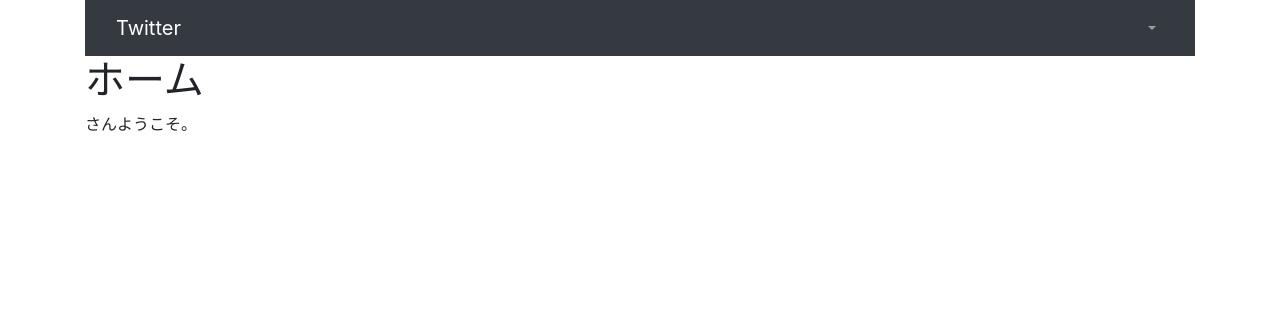
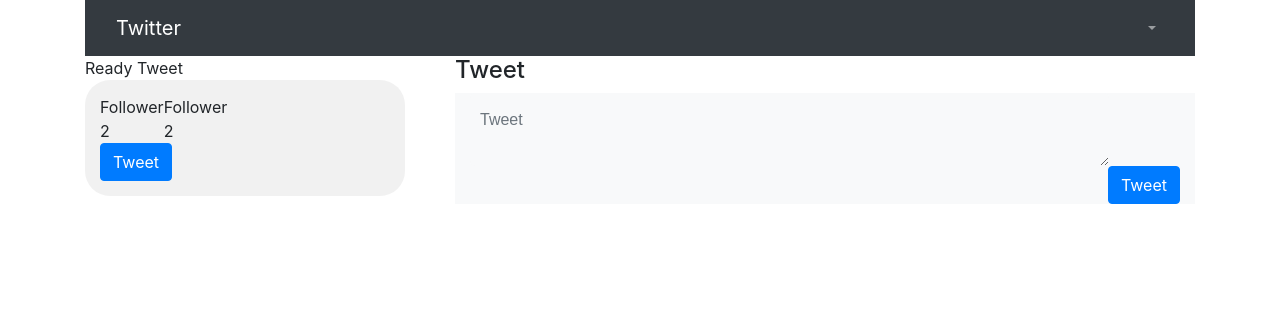
Before and after one commit to taisei-13046/twitter, a Django app: page /home/ in a window 1280 px wide. Shown: the top 316 px of the page. Run offline with Django 3.2, Linux system fonts and the light colour scheme; some libraries are stand-ins or nearby versions.

Commit message:
ツイート画面の骨格を作成

```diff
--- /dev/null
+++ b/static/css/tweet.css
@@ -0,0 +1,33 @@
+.wrapper {
+    display: grid;
+    grid-template-columns: 1fr 2fr;
+}
+
+.profile-box{
+  background-color: #8080801c;
+  padding: 5px;
+  border-radius: 25px;
+  margin-right: 50px;
+  padding: 15px;
+}
+
+.tweet-textarea {
+  border: 0px none;
+  margin-top: 5px;
+  font-size: 1em;
+  padding: 15px 10px 10px;
+  font-family: 'Source Sans Pro',arial,sans-serif;
+  background: #f8f9fa;
+  color: black;
+  -webkit-border-radius: 5px;
+  -moz-border-radius: 5px;
+  border-radius: 5px;
+  -moz-background-clip: padding;
+  -webkit-background-clip: padding-box;
+  background-clip: padding-box;
+  -webkit-box-sizing: border-box;
+  -moz-box-sizing: border-box;
+  box-sizing: border-box;
+  width: 90%;
+  max-width: 700px;
+}
--- a/static/css/user.css
+++ b/static/css/user.css
@@ -12,6 +12,10 @@
     -ms-transform: translate(-50%, -50%);
 }
 
-.user_form {
+.user-form {
     width: 300px;
 }
+
+.home-title{
+    text-align: center;
+}
--- a/user/templates/user/base.html
+++ b/user/templates/user/base.html
@@ -9,6 +9,8 @@
     <!-- Bootstrap CSS -->
     <link rel="stylesheet" href="https://stackpath.bootstrapcdn.com/bootstrap/4.3.1/css/bootstrap.min.css" integrity="sha384-ggOyR0iXCbMQv3Xipma34MD+dH/1fQ784/j6cY/iJTQUOhcWr7x9JvoRxT2MZw1T" crossorigin="anonymous">
     <link rel="stylesheet" href="{% static 'css/user.css' %}">
+    <link rel="stylesheet" href="{% static 'css/tweet.css' %}">
+    <link rel="icon" type="image/png" href="{% static 'img/twitter_icon.png' %}">
     <title>{% block title %}{% endblock %}</title>
   </head>
   <body>
--- a/user/templates/user/home.html
+++ b/user/templates/user/home.html
@@ -1,4 +1,5 @@
 {% extends "user/base.html" %}
+{% load static %}
 {% block title %}ホーム{% endblock %}
 
 {% block content %}
@@ -24,6 +25,34 @@
     </div>
   </div>
 </nav>
-<h1>ホーム</h1>
-<p>{{ user.username }}さんようこそ。</p>
+<div class="wrapper">
+  <div>
+    <div>Ready Tweet</div>
+    <div class="profile-box">
+      <div>{{ user.username }}</div>
+        <div style="display: flex;">
+          <div>
+            <div>Follower</div>
+            <div>2</div>
+          </div>
+          <div>
+            <div>Follower</div>
+            <div>2</div>
+          </div>
+        </div>
+      <button type="submit" class="btn btn-primary">Tweet</button>
+    </div>
+  </div>
+  <div>
+    <h4>Tweet</h4>
+    <div>
+      <div class="container bg-light">
+        <textarea type="text" name="tweet" placeholder="Tweet" class="form-control tweet-textarea"></textarea>
+        <div class="text-right">
+          <button type="submit" class="btn btn-primary">Tweet</button>
+        </div>
+      </div>
+    </div>
+  </div>
+</div>
 {% endblock %}
--- a/user/templates/user/index.html
+++ b/user/templates/user/index.html
@@ -19,15 +19,15 @@
   </div>
 </nav>
 <div class="row">
-    <div class="col-12">
+    <div class="col">
         <br>
-        <h1>新規登録</h1>
+        <h1 class="home-title">Twitterを始めよう</h1>
         <form method="POST">
             {% csrf_token %}
             {{ form.non_field_errors }}
             {% for field in form %}
                 {{ field.label }}
-            <div>{{ field|add_class:"form-control user_form" }}</div>
+            <div class="user-form">{{ field|add_class:"form-control"}}</div>
                 {{ field.errors }}
                 <br>
             {% endfor %}
--- a/user/templates/user/login.html
+++ b/user/templates/user/login.html
@@ -27,7 +27,7 @@
       <div class="col-lg-4 col-md-6 col-sm-8">
         <div class="card">
           <div class="card-body">
-            <h3 class="card-title">Log in</h3>
+            <h3 class="card-title" style="text-align:center;">Log in</h3>
             <form method="post" novalidate>
               {% csrf_token %}
               {% include 'includes/form.html' %}
```
Also changed, not shown: static/img/twitter_icon.png (added).
